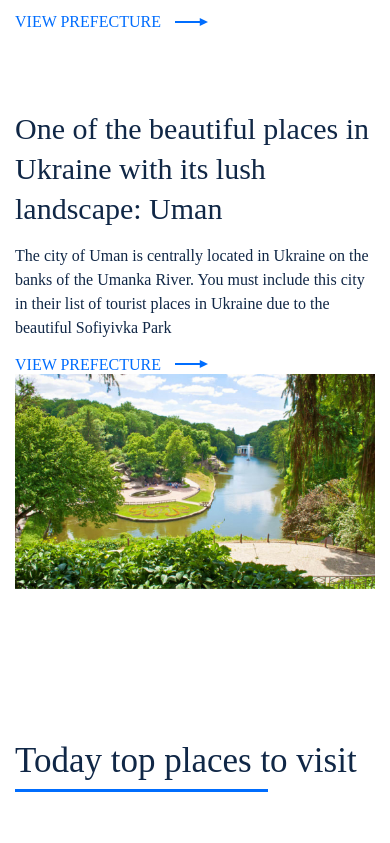
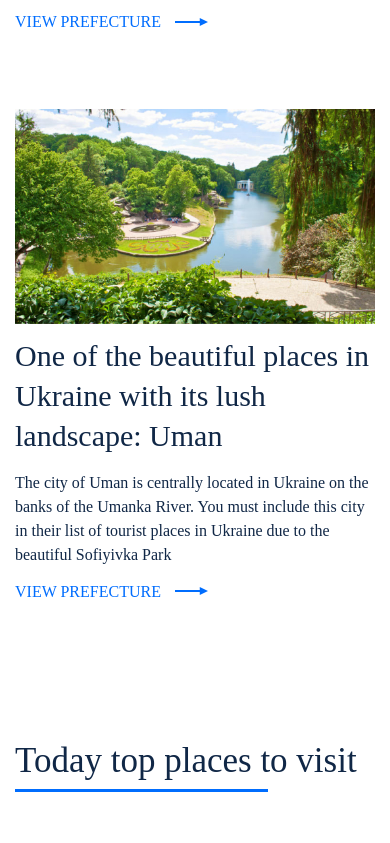
Before and after one commit to KateShevchenk0/UaPlaces, a plain HTML site: page index.html in a window 390 px wide. Shown: the part 4417-5260 px from the top of the page. Drawn offline with Linux system fonts and the light colour scheme; files whose address does not match are found by name; a web font is replaced by a local one.

Commit message:
update image

```diff
--- a/css/style.css
+++ b/css/style.css
@@ -1229,7 +1229,9 @@ body {
   .tour_pic{
     margin-bottom: 12px;
   }
-
+  .tour_pic_mob-first{
+    grid-row-start: -1;
+  }
 }
 
 @media screen  and (max-width: 500px){
@@ -1237,5 +1239,4 @@ body {
     padding: 75px 30px;
   }
 }
-
 /* Media end */
--- a/index.html
+++ b/index.html
@@ -252,7 +252,7 @@
               </p>
               <a href="#!" class="tour_more">VIEW PREFECTURE</a>
             </div>
-            <div class="tour_pic">
+            <div class="tour_pic tour_pic_mob-first">
               <img
                 src="./img/uman.jpg"
                 alt="Beautiful architecture in the Art Nouveau style: Odessa"
```
